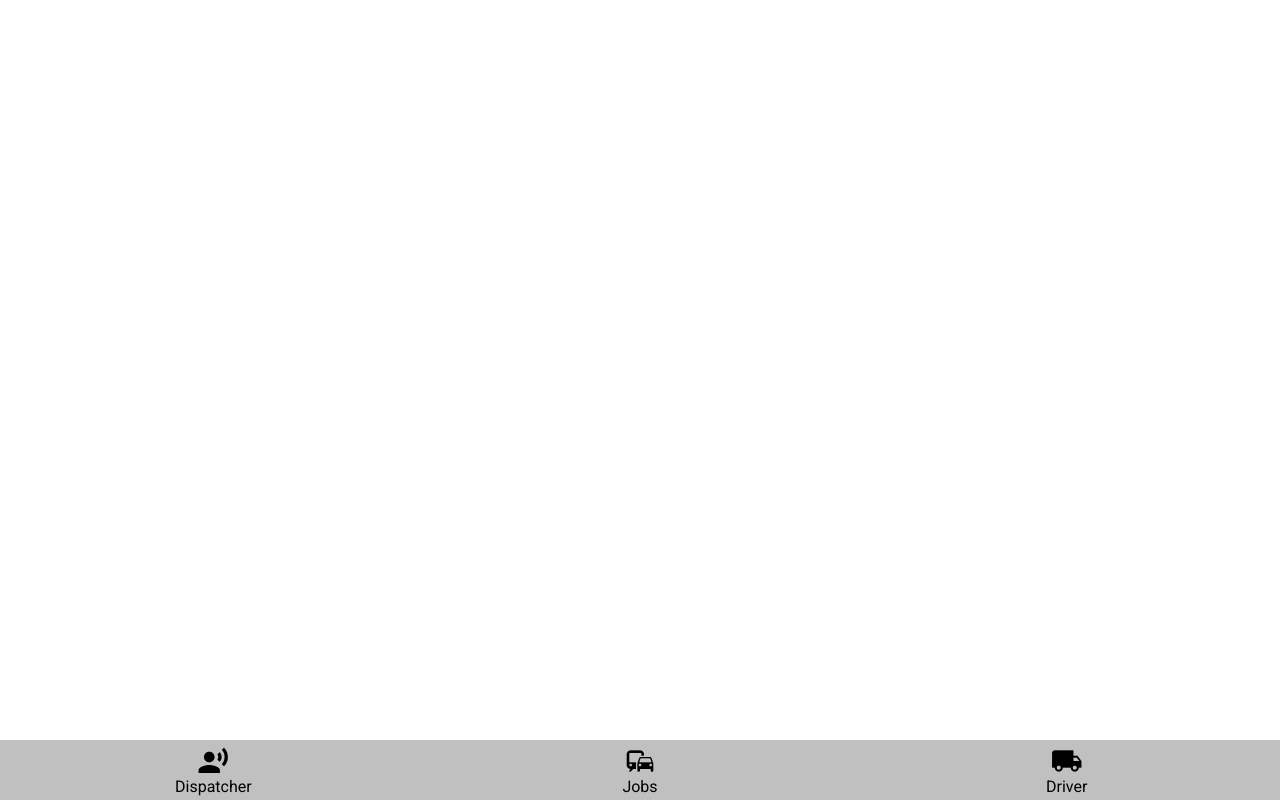
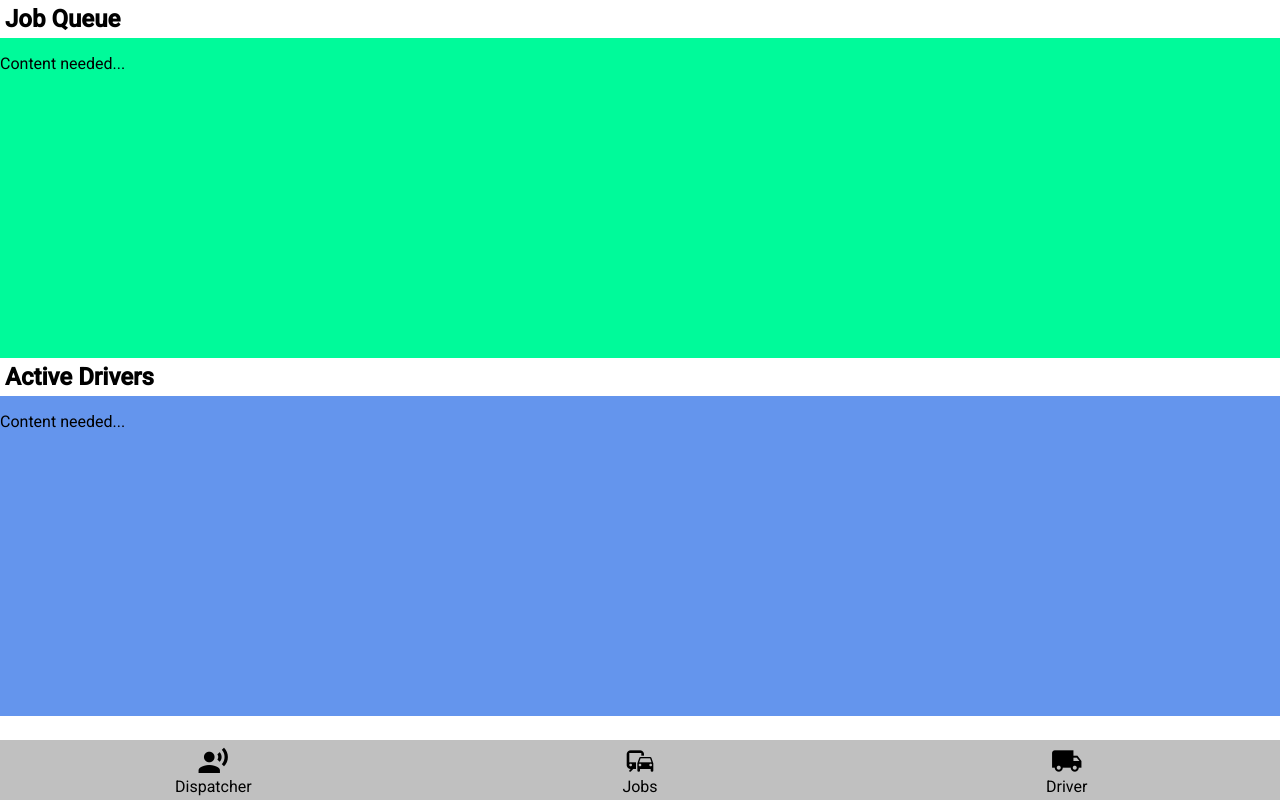
Before and after one commit to markv2311/medicalRides, an Angular app in the folder medical-app/: page / in a window 1280 px wide. Built offline with nearby package versions, Linux system fonts and the light colour scheme.

Commit message:
Adds two new components for the dispatch page.

```diff
--- a/medical-app/src/app/app.module.ts
+++ b/medical-app/src/app/app.module.ts
@@ -9,13 +9,17 @@ import {MatButtonModule} from '@angular/material/button';
 import { DispatchMainPageComponent } from './views/dispatch-main-page/dispatch-main-page.component';
 import { BottomNavComponent } from './widgets/bottom-nav/bottom-nav.component';
 import { MatIconModule } from '@angular/material/icon';
+import { DispatchJobQueueComponent } from './views/dispatch-main-page/dispatch-job-queue/dispatch-job-queue.component';
+import { DispatchActiveDriversComponent } from './views/dispatch-main-page/dispatch-active-drivers/dispatch-active-drivers.component';
 
 @NgModule({
   declarations: [
     AppComponent,
     TestComponentComponent,
     DispatchMainPageComponent,
-    BottomNavComponent
+    BottomNavComponent,
+    DispatchJobQueueComponent,
+    DispatchActiveDriversComponent
   ],
   imports: [
     BrowserModule,
--- /dev/null
+++ b/medical-app/src/app/views/dispatch-main-page/dispatch-active-drivers/dispatch-active-drivers.component.html
@@ -0,0 +1,7 @@
+<div class="active-driver-container">
+  <h2>Active Drivers</h2>
+  <div class="driver-container">
+    <!-- TODO: Add functionality (use of ngFor recommended to loop through and print active jobs)   -->
+    <p>Content needed...</p>
+  </div>
+</div>
--- /dev/null
+++ b/medical-app/src/app/views/dispatch-main-page/dispatch-active-drivers/dispatch-active-drivers.component.less
@@ -0,0 +1,13 @@
+// Master container for the component
+.active-driver-container {
+  width: 100%;
+  height: 100%;
+  display: flex;
+  flex-direction: column;
+  // Container that holds the active driver list
+  .driver-container {
+    width: 100%;
+    height: 40vh;
+    background-color: cornflowerblue;
+  }
+}
--- /dev/null
+++ b/medical-app/src/app/views/dispatch-main-page/dispatch-active-drivers/dispatch-active-drivers.component.ts
@@ -0,0 +1,15 @@
+import { Component, OnInit } from '@angular/core';
+
+@Component({
+  selector: 'dispatch-active-drivers',
+  templateUrl: './dispatch-active-drivers.component.html',
+  styleUrls: ['./dispatch-active-drivers.component.less']
+})
+export class DispatchActiveDriversComponent implements OnInit {
+
+  constructor() { }
+
+  ngOnInit(): void {
+  }
+
+}
--- /dev/null
+++ b/medical-app/src/app/views/dispatch-main-page/dispatch-job-queue/dispatch-job-queue.component.html
@@ -0,0 +1,7 @@
+<div class="job-queue-container">
+  <h2>Job Queue</h2>
+  <div class="job-container">
+    <!-- TODO: Add functionality (use of ngFor recommended to loop through and print active jobs)   -->
+    <p>Content needed...</p>
+  </div>
+</div>
--- /dev/null
+++ b/medical-app/src/app/views/dispatch-main-page/dispatch-job-queue/dispatch-job-queue.component.less
@@ -0,0 +1,13 @@
+// Master container for the component
+.job-queue-container {
+  width: 100%;
+  height: 100%;
+  display: flex;
+  flex-direction: column;
+  // Container for the active job section
+  .job-container {
+    width: 100%;
+    height: 40vh;
+    background-color: mediumspringgreen;
+  }
+}
--- /dev/null
+++ b/medical-app/src/app/views/dispatch-main-page/dispatch-job-queue/dispatch-job-queue.component.ts
@@ -0,0 +1,15 @@
+import { Component, OnInit } from '@angular/core';
+
+@Component({
+  selector: 'dispatch-job-queue',
+  templateUrl: './dispatch-job-queue.component.html',
+  styleUrls: ['./dispatch-job-queue.component.less']
+})
+export class DispatchJobQueueComponent implements OnInit {
+
+  constructor() { }
+
+  ngOnInit(): void {
+  }
+
+}
--- a/medical-app/src/app/views/dispatch-main-page/dispatch-main-page.component.html
+++ b/medical-app/src/app/views/dispatch-main-page/dispatch-main-page.component.html
@@ -1,4 +1,8 @@
 <div class="dispatch-main-container">
-
+  <!-- Handles the job queue section -->
+  <dispatch-job-queue></dispatch-job-queue>
+  <!-- Shows the active drivers section -->
+  <dispatch-active-drivers></dispatch-active-drivers>
+  <!-- Bottom navigation section -->
   <bottom-nav class="bottom-nav"></bottom-nav>
 </div>
--- a/medical-app/src/app/views/dispatch-main-page/dispatch-main-page.component.less
+++ b/medical-app/src/app/views/dispatch-main-page/dispatch-main-page.component.less
@@ -6,6 +6,7 @@
   flex-direction: column;
   /* Styling for the bottom navigation section*/
   .bottom-nav {
+    // Move the nav to the bottom
     margin-top: auto;
   }
 }
--- a/medical-app/src/styles.less
+++ b/medical-app/src/styles.less
@@ -2,3 +2,8 @@
 
 html, body { height: 100%; }
 body { margin: 0; font-family: Roboto, "Helvetica Neue", sans-serif; }
+
+// Override the H2 settings
+h2 {
+  margin: 5px;
+}
```
Also changed, not shown: 2 other files (tests, documents, lock files or other folders).
